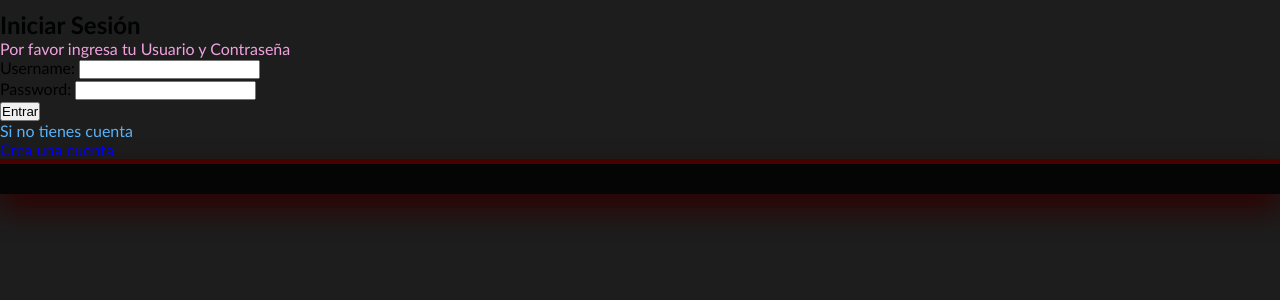
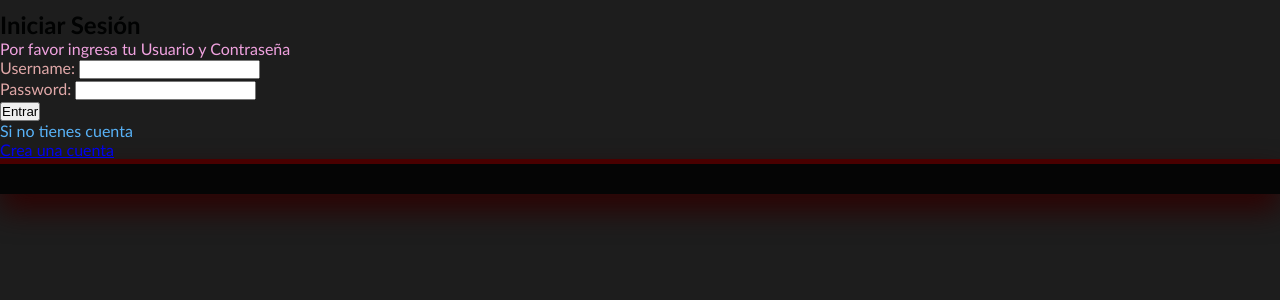
Before and after one commit to synti-B/Informatorio, a Django app: page /login/ in a window 1280 px wide. Shown: the top 300 px of the page. Run offline with Django 3.2, Linux system fonts and the light colour scheme.

Commit message:
actualizacion login

```diff
--- a/ProyectoInformatorio/app/templates/app/login.html
+++ b/ProyectoInformatorio/app/templates/app/login.html
@@ -10,7 +10,7 @@ login
         <div class="col-12 col-sm-8 col-md-6 col-lg-4 offset-sm-2 offset-md-3 offset-lg-4">
             <div class="card">
 
-                <form class="box" method="POST" style="color: rgb(0, 0, 0);">
+                <form class="box" method="POST" style="color: rgb(224, 168, 168);">
 
                     <h2 style="color:rgb(1, 2, 2)">Iniciar Sesión</h2>
                     <p style=" color:rgb(240, 162, 223)" > Por favor ingresa tu Usuario y Contraseña</p>
```
